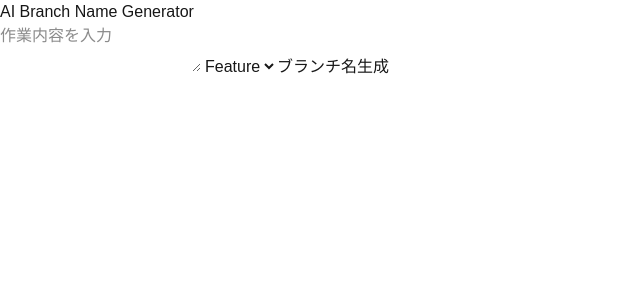
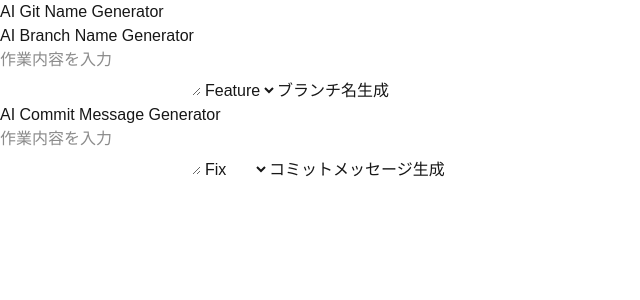
Before and after one commit to Yuusei-iwaki/branch-mind.vercel.app, a Next.js app: page / in a window 1280 px wide. Shown: the top 300 px of the page, without its empty margins (0-640 px from the left). Built offline with nearby package versions, Linux system fonts and the light colour scheme.

Commit message:
add:コミットメッセージ生成機能作成 #3

```diff
--- /dev/null
+++ b/src/app/api/generate-commit/route.ts
@@ -0,0 +1,41 @@
+import { NextRequest, NextResponse } from "next/server";
+import OpenAI from "openai";
+
+const openai = new OpenAI({
+    apiKey: process.env.OPENAI_API_KEY,
+});
+
+export async function POST(request: NextRequest) {
+    const body = await request.json();
+    const { description } = body;
+
+    if (!description) {
+        return NextResponse.json({ error: "Description is required" }, { status: 400 });
+    }
+
+    try {
+        const response = await openai.chat.completions.create({
+            model: "gpt-4.1-nano",
+            messages: [
+                {
+                    role: "system",
+                    content: `あなたはGitコミットメッセージ生成AIです。以下のルールに従って生成してください。
+                        - 日本語
+                        - 20文字以内
+                        - 出力はコミットメッセージのみ`,
+                },
+                {
+                    role: "user",
+                    content: `作業内容: ${description}`,
+                },
+            ],
+            max_tokens: 40,
+        });
+
+        const commitMessage = response.choices[0].message.content?.trim() || `commit message`;
+        return NextResponse.json({ commitMessage });
+    } catch (error) {
+        console.error(error);
+        return NextResponse.json({ error: "Failed to generate commit message" }, { status: 500 });
+    }
+}
--- /dev/null
+++ b/src/app/components/CommitGenerator/index.tsx
@@ -0,0 +1,58 @@
+'use client';
+import { useState } from "react";
+
+const commitTypes = [
+  { label: 'Fix', value: 'fix' },
+  { label: 'Debug', value: 'debug' },
+  { label: 'Add', value: 'add' },
+] as const;
+
+type CommitType = (typeof commitTypes)[number]['value'];
+
+export default function CommitGenerator() {
+    const [description, setDescription] = useState('');
+    const [type, setType] = useState<CommitType>('fix');
+    const [commitMessage, setCommitMessage] = useState('');
+    const [loading, setLoading] = useState(false);
+
+    const handleSubmit = async (e: React.FormEvent) => {
+        e.preventDefault();
+        setLoading(true);
+        setCommitMessage('');
+
+        try {
+            const res = await fetch('/api/generate-commit', {
+                method: 'POST',
+                headers: { 'Content-Type': 'application/json' },
+                body: JSON.stringify({ description, type }),
+            });
+            const data = await res.json();
+            setCommitMessage(data.commitMessage || 'Error');
+        } catch {
+            setCommitMessage('Error');
+        } finally {
+            setLoading(false);
+        }
+    };
+
+    return (
+        <div>
+            <form onSubmit={handleSubmit}>
+                <textarea
+                    placeholder="作業内容を入力"
+                    value={description}
+                    onChange={e => setDescription(e.target.value)}
+                />
+                <select value={type} onChange={e => setType(e.target.value as CommitType)}>
+                    {commitTypes.map(type => (
+                        <option key={type.value} value={type.value}>{type.label}</option>
+                    ))}
+                </select>
+                <button type="submit" disabled={loading}>
+                    {loading ? '生成中...' : 'コミットメッセージ生成'}
+                </button>
+            </form>
+            {commitMessage && !loading && <p>生成されたコミットメッセージ: <br />{type}:{commitMessage}</p>}
+        </div>
+    )
+}
--- a/src/app/page.tsx
+++ b/src/app/page.tsx
@@ -1,12 +1,21 @@
 import BranchGenerator from "@/app/components/BranchGenerator"
+import CommitGenerator from "./components/CommitGenerator"
 
 export default function Page() {
   return (
     <main>
       <h1>
+        AI Git Name Generator
+      </h1>
+      <h2>
         AI Branch Name Generator
-      </h1>
+      </h2>
       <BranchGenerator />
+      <h2>
+        AI Commit Message Generator
+      </h2>
+      <CommitGenerator />
+
     </main>
   )
 }
```
